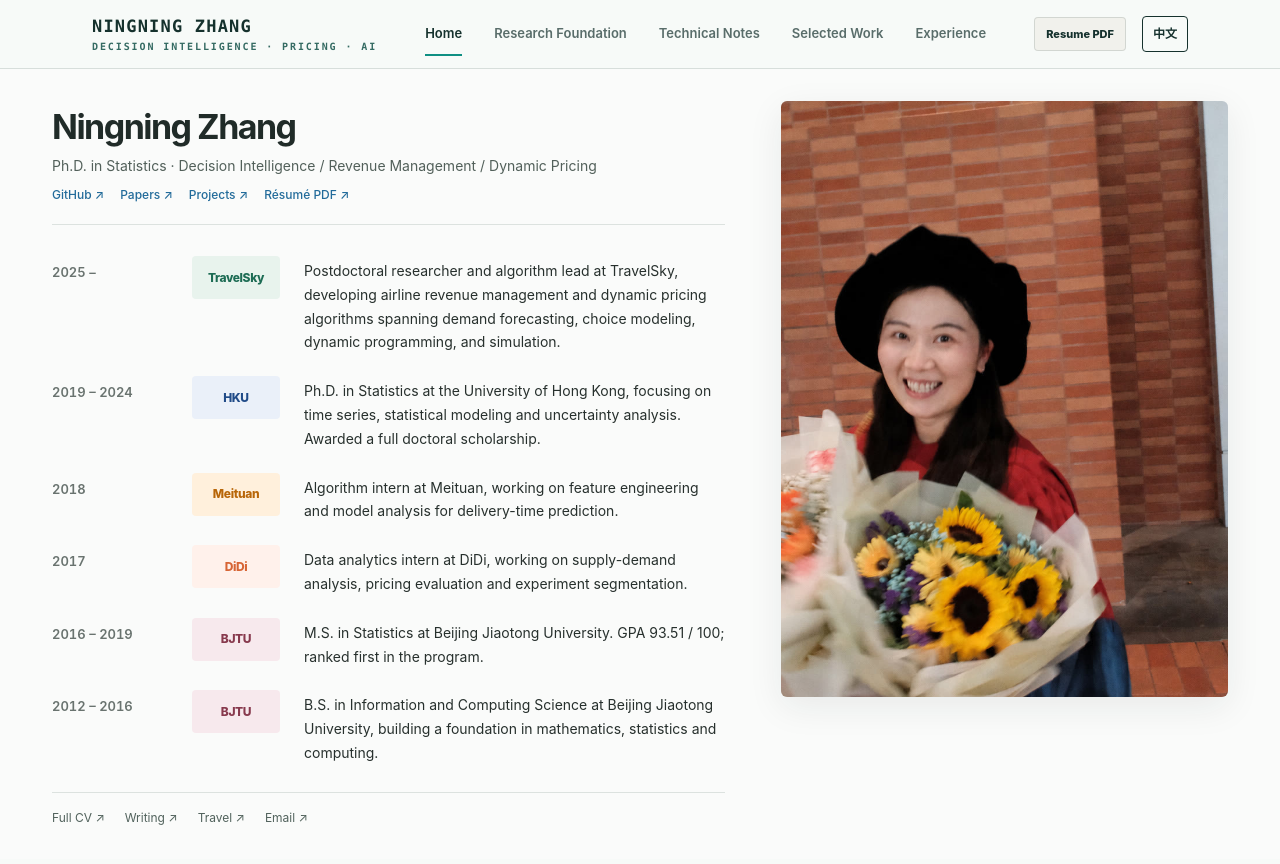
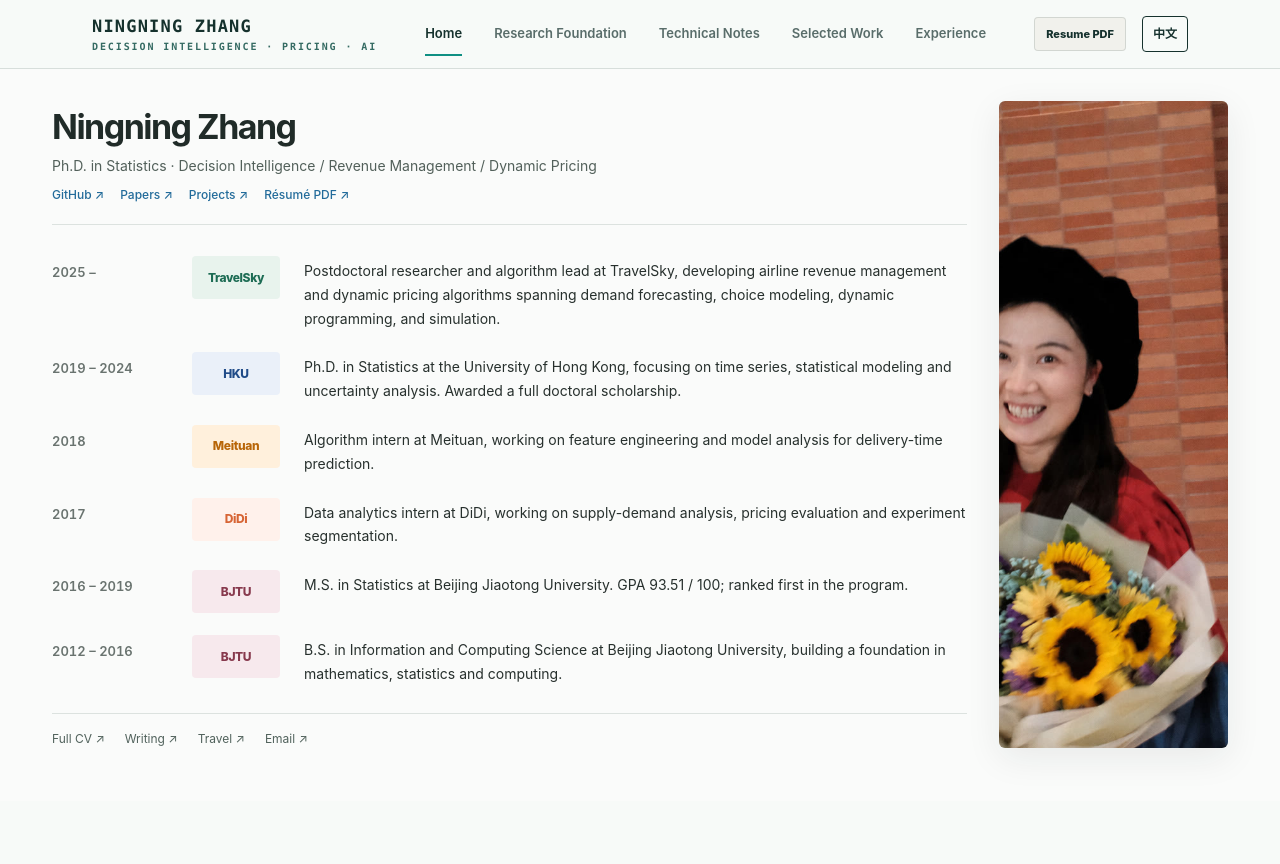
Before and after one commit to ningningzhang-nina/ningningzhang, a Next.js app: page /en in a window 1280 px wide. Shown: the top 864 px of the page. Built offline with nearby package versions, Linux system fonts and the light colour scheme.

Commit message:
Resize right-side portrait to 20% and match experience column height

```diff
--- a/app/[locale]/page.tsx
+++ b/app/[locale]/page.tsx
@@ -94,7 +94,7 @@ export default async function HomePage({ params }: { params: Promise<{ locale: s
   return (
     <div className="min-h-[calc(100vh-68px)] bg-[#fafbfa] text-[#202b28]">
       <main className="mx-auto max-w-[1240px] px-5 pb-8 pt-6 sm:px-8 sm:pt-8">
-        <div className="grid items-start gap-x-10 lg:grid-cols-[minmax(0,1fr)_minmax(320px,38%)] xl:gap-x-14">
+        <div className="grid items-stretch gap-x-6 lg:grid-cols-[minmax(0,4fr)_minmax(0,1fr)] xl:gap-x-8">
           <div className="min-w-0">
         <header className="mb-5 border-b border-[#dce2df] pb-5">
           <div className="min-w-0">
@@ -136,15 +136,15 @@ export default async function HomePage({ params }: { params: Promise<{ locale: s
           <a href="mailto:zhangnn0725@163.com" className="hover:underline">Email ↗</a>
         </footer>
           </div>
-          <aside className="mt-7 lg:sticky lg:top-[92px] lg:mt-0" aria-label={zh ? '个人照片' : 'Portrait'}>
-            <div className="relative aspect-[3/4] w-full overflow-hidden rounded-[6px] bg-[#edf0ed] shadow-[0_10px_35px_rgba(25,41,33,0.08)] lg:max-h-[calc(100vh-120px)]">
+          <aside className="mt-7 lg:mt-0 lg:self-stretch" aria-label={zh ? '个人照片' : 'Portrait'}>
+            <div className="relative aspect-[3/4] w-full overflow-hidden rounded-[6px] bg-[#edf0ed] shadow-[0_10px_35px_rgba(25,41,33,0.08)] lg:aspect-auto lg:h-full">
               <Image
                 src={graduationPortrait}
                 alt={zh ? '张宁宁' : 'Ningning Zhang'}
                 priority
                 fill
                 className="object-cover object-top"
-                sizes="(max-width: 1023px) 100vw, (max-width: 1279px) 38vw, 440px"
+                sizes="(max-width: 1023px) 100vw, 20vw"
               />
             </div>
           </aside>
```
